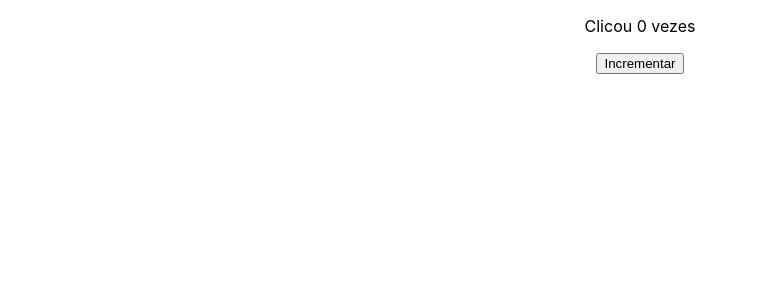
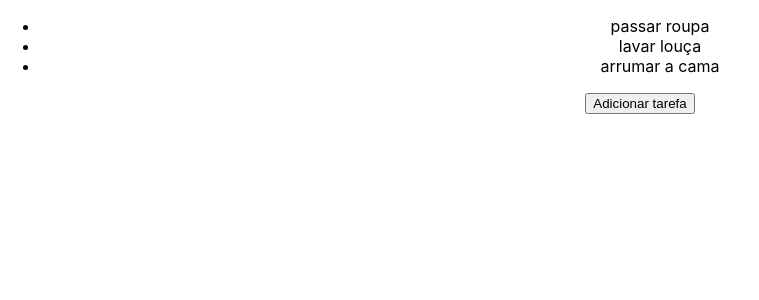
Before and after one commit to raqueldebiase/todo-list, a React (Create React App) app in the folder todo-list/: page / in a window 1280 px wide. Shown: the top 300 px of the page, without its empty margins (0-759 px from the left). Built offline with nearby package versions, Linux system fonts and the light colour scheme.

Commit message:
Add: todo-list basic

```diff
--- a/todo-list/src/App.js
+++ b/todo-list/src/App.js
@@ -1,16 +1,22 @@
 import './App.css';
 import Botao from './Botao';
-import React, { useState } from 'react';
+import React, {  useState } from 'react';
 
 
 
 function Numero(){
-  const [count, setCount] = useState (0)
+  const [tarefas, setTarefas] = useState (['passar roupa', 'lavar louça', 'arrumar a cama'])
 
   return(
     <div className='App'>
-    <p>Clicou {count} vezes</p>
-    <Botao titulo='Incrementar' onClickHandler={() => setCount (count+1)}></Botao>
+    <ul>
+    {
+      tarefas.map(
+        (tarefa, key) => <li key={key}>{tarefa}</li>
+      )
+    }
+    </ul>
+    <Botao titulo='Adicionar tarefa' onClickHandler={() => setTarefas([...tarefas, 'dar banho no cachorro'])}></Botao>
     </div>
   )
 
```
